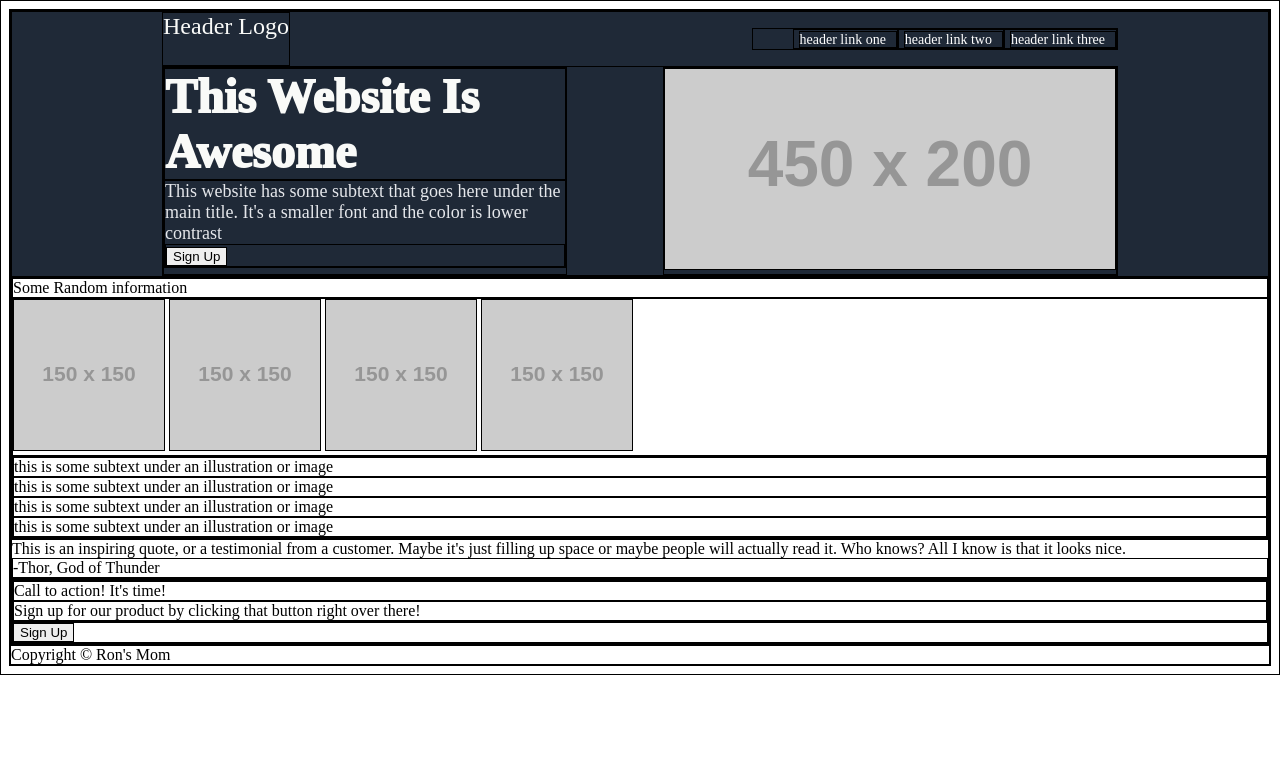
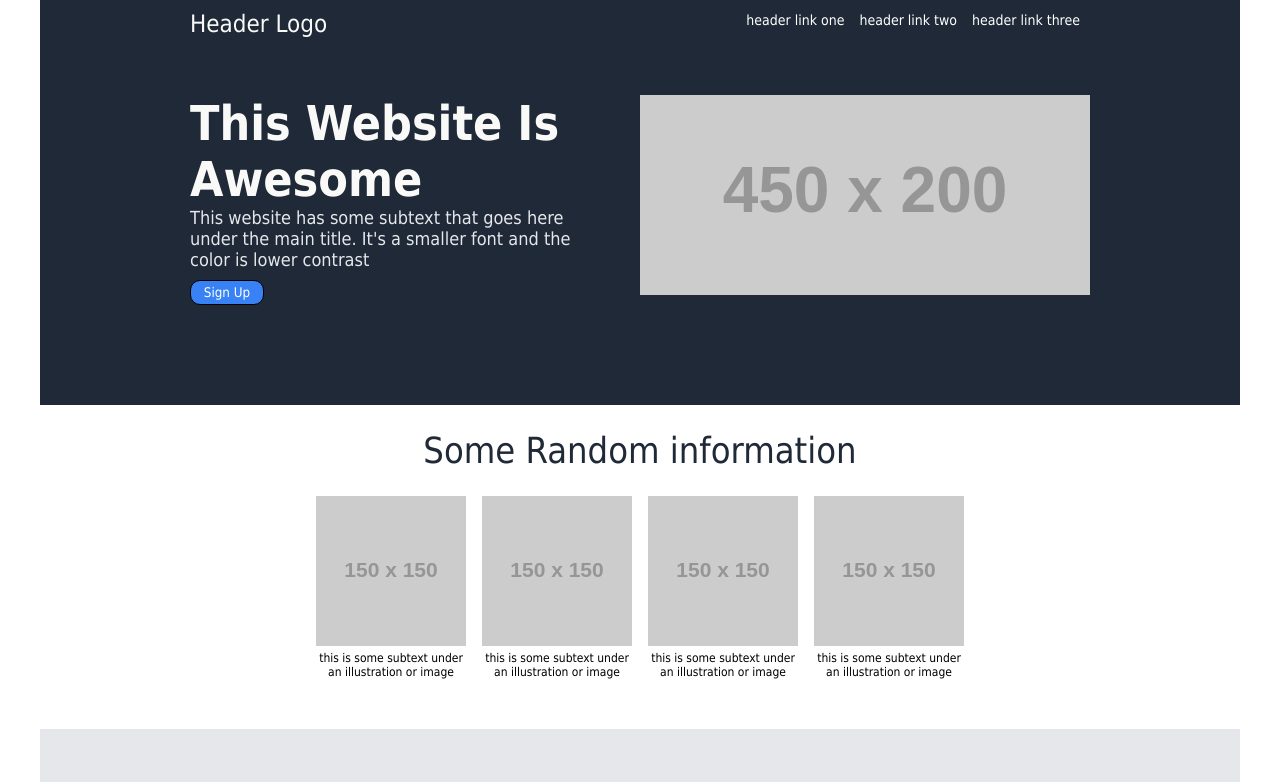
Before and after one commit to Longleafern/first-design, a plain HTML site: page index.html in a window 1280 px wide. Shown: the top 782 px of the page. Drawn offline with Linux system fonts and the light colour scheme; placeholder pictures from the web are drawn by us.

Commit message:
Update style.css
need to work on flex shrink

```diff
--- a/style.css
+++ b/style.css
@@ -1,11 +1,18 @@
+
+
 * {
-    border: solid black 1px;
+    font-family: Tahoma;
 }
 
+.wrapper {
+    margin: auto;
+    max-width: 75rem;
+}
 body {
     display: flex;
     flex-direction: column;
-
+    padding: 0;
+    margin: 0;
 }
 
 header {
@@ -14,7 +21,9 @@ header {
     min-height: 10em;
     display: flex;
     flex-wrap: wrap;
-    padding: 0 150px;
+    padding: 10px 150px;
+    padding-bottom: 100px;
+
 }
 
 .header-logo {
@@ -26,6 +35,7 @@ header {
     width: 100%;
     display: flex;
     flex-wrap: wrap;
+    padding-top: 50px;
 
 }
 
@@ -33,6 +43,134 @@ header {
     margin-left: auto;
 }
 
+
+.awesome {
+    font-size: 48px;
+    font-weight: 1000;
+    color: #f9faf8;
+    max-width: 400px;
+
+}
+
+.awesome-content {
+    max-width: 400px;
+    font-size: 18px;
+    color: #e5e7eb;
+}
+
+header > ul {
+    display: inline-flex;
+    margin-left: auto;
+    margin-top: 0;
+}
+
+a {
+    text-decoration: none;
+    margin-left: 5px;
+    font-size: 14px;
+    color: white;
+    padding-right: 10px;
+}
+
+button {
+    color: white;
+    background: #3882f6;
+    border-radius: 10px;
+    width: 74px;
+    height: 25px;
+    margin-top: 10px;
+    border: solid black 1px;
+
+ }
+
+ main {
+    display: flex;
+    flex-direction: column;
+ }
+
+ .info {
+    align-self: center;
+    padding: 25px 0;
+    font-size: 36px;
+    text-emphasis: 1000;
+    color: #1F2937;
+ }
+
+ .blue-box {
+    display: flex;
+    justify-content: center;
+    gap: 16px;
+ }
+
+ .text-container {
+     display: flex;
+     justify-content: center;
+     gap: 16px;
+ }
+
+ .info-text {
+     font-size: 12px;
+    max-width: 150px;
+    padding-top: 5px;
+    text-align:center;
+    padding-bottom: 50px;
+ }
+
+
+ .qoute {
+    display: flex;
+    flex-wrap: wrap;
+     padding: 50px 200px;
+     min-height: 300px;
+     background: #e5e7eb;
+     font-size: 36px;
+     font-style: italic;
+     color: #1F2937;
+ }
+
+ .thor {
+    padding-left: 40%;
+    width: 100%;
+ }
+
+ .call {
+     display: flex;
+     margin: 50px 200px;
+     height: 100px;
+     border-radius: 10px;
+     background:#3882f6 ;
+     padding: 25px 75px;
+     justify-content: center;
+     align-items: center;
+     gap: 75px;
+ }
+
+ .button-two {
+     border: solid white 2px;
+     border-radius: 10px;
+     color: white;
+     padding: 2px 5px;
+ }
+
+ .call-too {
+     color: white;
+     font-size: 18px;
+     font-weight: 1000;
+ }
+
+ .call-explain {
+     color: white;
+     font-size: 14px;
+ }
+
+ footer {
+     display: flex;
+     justify-content: center;
+     align-items: center;
+     background: #1F2937;
+     color: white;
+     height: 100px;
+ }
 
 .awesome {
     font-size: 48px;
```
